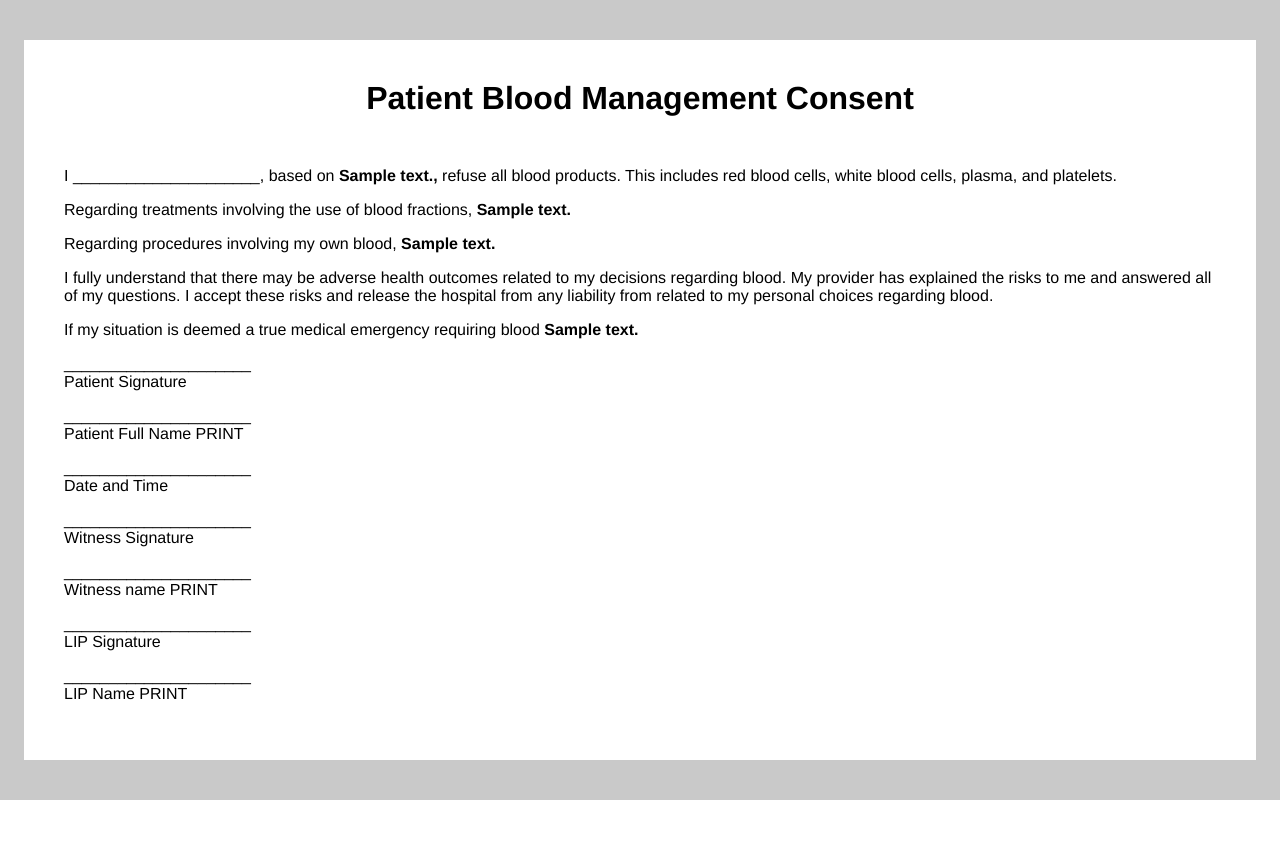
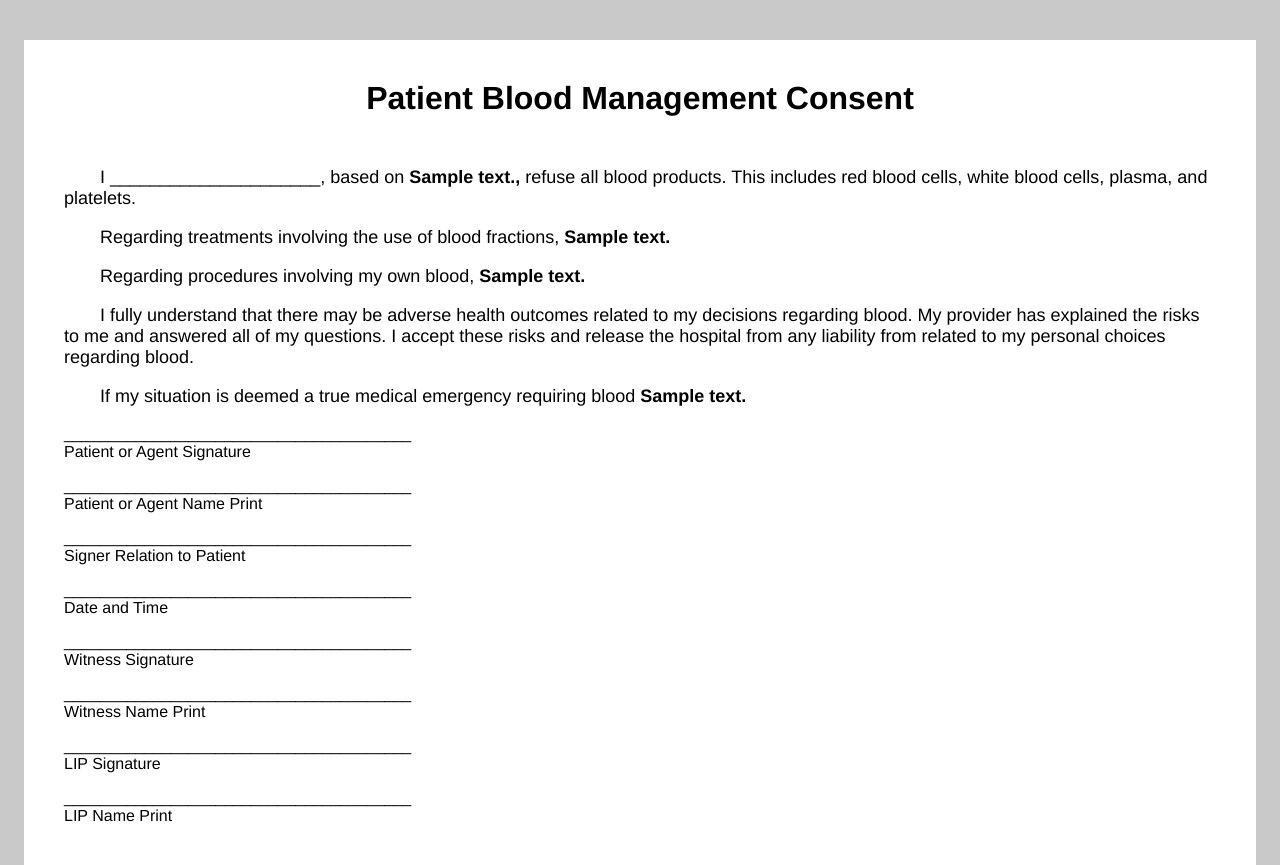
Before and after one commit to waynebeam/MyConsent, a Django app: template myconsent/PBMConsent/templates/PBMConsent/pbmconsent.html in a window 1280 px wide. Before the commit the page ends 800 px from the top, so only its background shows below. Run offline with Django 4.2, Linux system fonts and the light colour scheme; the template is opened without the code that fills it: most values are stand-ins (such as "Sample title", 1, 10 or a date in 2020).

Commit message:
More styling

```diff
--- a/myconsent/PBMConsent/static/PBMConsent/style.css
+++ b/myconsent/PBMConsent/static/PBMConsent/style.css
@@ -46,3 +46,8 @@ p.choice-description {
 .patient-specific-entry {
     font-weight:bold;
 }
+
+.question-section p {
+    text-indent: 2em;
+    font-size: 18px;
+}
--- a/myconsent/PBMConsent/templates/PBMConsent/pbmconsent.html
+++ b/myconsent/PBMConsent/templates/PBMConsent/pbmconsent.html
@@ -12,6 +12,7 @@
 <body>
     <h1>Patient Blood Management Consent</h1>
     <!-- Question section -->
+    <div class="question-section">
     <p>
         I _____________________, based on
         <span class="patient-specific-entry">{{answer1}},</span>
@@ -34,15 +35,17 @@
         If my situation is deemed a true medical emergency requiring blood
         <span class="patient-specific-entry">{{answer4}}</span>
     </p>
+    </div>
     <!-- signatures section -->
     <div class="signature-section">
-    <p>_____________________ <br />Patient Signature</p>
-    <p>_____________________ <br />Patient Full Name PRINT</p>
-    <p>_____________________ <br />Date and Time</p>
-    <p>_____________________ <br />Witness Signature</p>
-    <p>_____________________ <br />Witness name PRINT</p>
-    <p>_____________________ <br />LIP Signature</p>
-    <p>_____________________ <br />LIP Name PRINT</p>
+    <p>_______________________________________ <br />Patient or Agent Signature</p>
+    <p>_______________________________________ <br />Patient or Agent Name Print</p>
+    <p>_______________________________________ <br />Signer Relation to Patient</p>
+    <p>_______________________________________ <br />Date and Time</p>
+    <p>_______________________________________ <br />Witness Signature</p>
+    <p>_______________________________________ <br />Witness Name Print</p>
+    <p>_______________________________________ <br />LIP Signature</p>
+    <p>_______________________________________ <br />LIP Name Print</p>
     </div>
 
 </body>
--- a/myconsent/PBMConsent/templates/PBMConsent/pbmquestions.html
+++ b/myconsent/PBMConsent/templates/PBMConsent/pbmquestions.html
@@ -11,7 +11,7 @@
 </head>
 <body>
 <div class="main-body">
-    <h1>Patient Blood Management Consent Questionaire</h1>
+    <h1>Patient Blood Management Consent Questionnaire</h1>
     <form method="post" action="{% url 'pbm:pbmconsent' %}">
     {% csrf_token %}
         <fieldset>
@@ -19,7 +19,8 @@
             {% for question in questions %}
                 <h2>{{forloop.counter}}. {{question.question_text}}</h2>
                 {% for choice in question.choice_set.all %}
-                    <input class="radio" type="radio" value="{{choice.display_text}}" name="{{question}}" id="{{choice}}" />
+                    <input class="radio" type="radio" value="{{choice.display_text}}" name="{{question}}"
+                           id="{{choice}}" required/>
                     <label class="choice-text" for="{{choice}}">{{choice.choice_text}}</label><br />
                     <p class="choice-description">{{choice.description_text}}</p>
                 {% endfor %}
```
